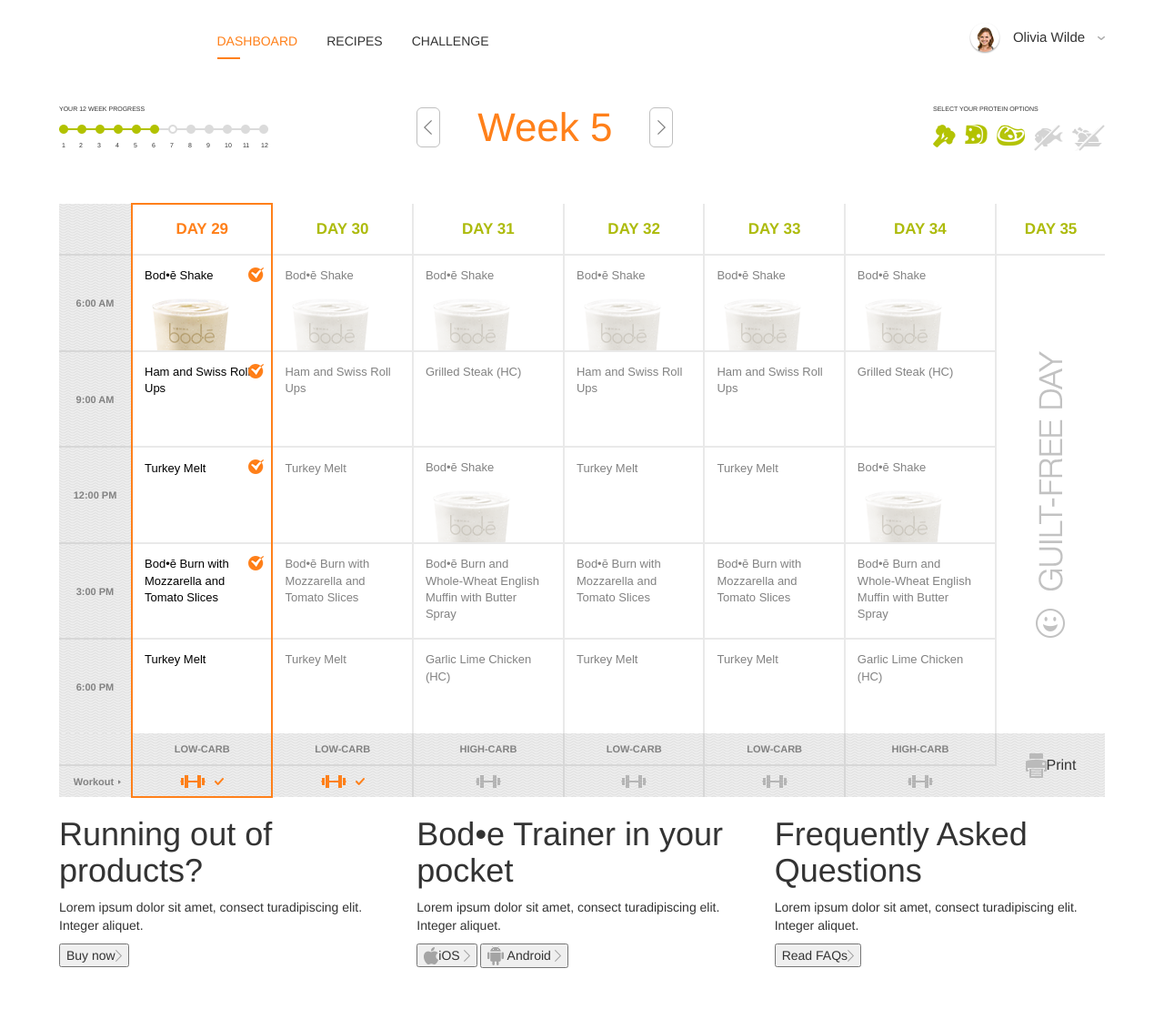
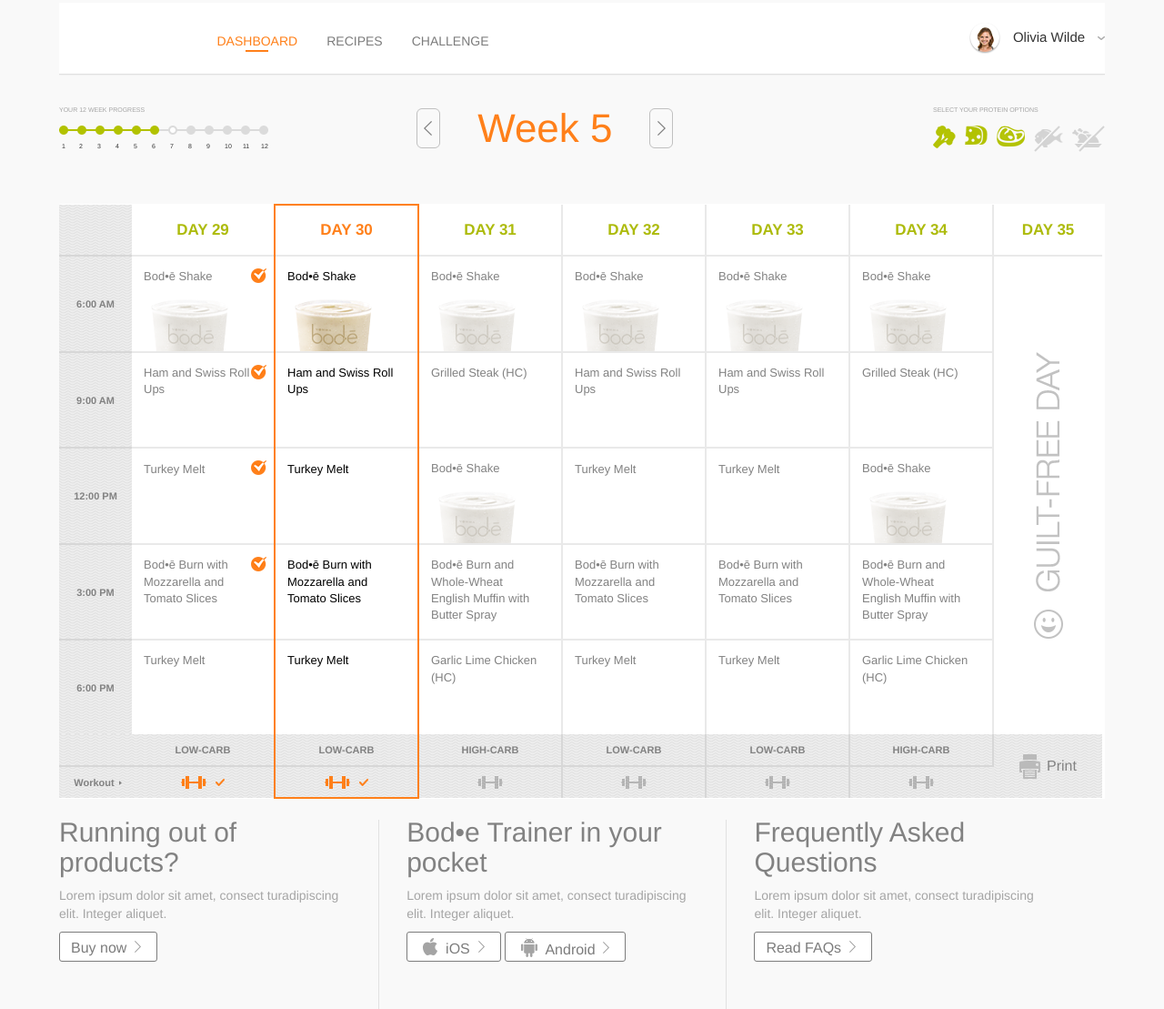
Before and after one commit to CycuMalBackup/supportplz, a website: page index.html in a window 1280 px wide. Shown: the part 17-1126 px from the top of the page at 91% size. Before the commit the page ends 1081 px from the top, so only its background shows below. Drawn offline with Linux system fonts and the light colour scheme.

Commit message:
jakotako z backgroundem

```diff
--- a/index.html
+++ b/index.html
@@ -13,7 +13,6 @@
 
 <body>
 <div class="container">
-    <div class="top-two-sections">
         <header>
             <div class="menu-margin hidden-sm-down"></div>
             <div class="menu-elements">
@@ -29,12 +28,13 @@
                 </div>
             </div>
             <div class="loggedIn">
-                <img class="photoOfLogged"src="./images/headerPhoto.png" alt="photo">
+                <img class="photoOfLogged" src="./images/headerPhoto.png" alt="photo">
                 <span>Olivia Wilde</span>
                 <img class="arrow" src="./images/headerArrowDown.png" alt="arrow_down">
             </div>
             <div class="clearfix"></div>
         </header>
+        <div class="underlinedHeader"></div>
         <section id="timetable">
             <div class="row">
                 <div class="col-xs-12 col-sm-12  col-sm-push-4 col-md-4 col-md-push-4 col-md-offset-0 week">
@@ -106,37 +106,46 @@
 
             </div>
         </section>
-    </div>
+
     <main>
 
         <section id="mealPlan">
-            <div class="tablePlaceHolder" style="overflow-x:auto;">
+            <div class="tablePlaceHolder">
             </div>
         </section>
 
         <section id="bottomBoxes">
             <div class="row">
-                <div class="col-sm-4 buyNow">
-                    <h1>Running out of products?</h1>
+                <div class="mainBottom buyNow">
+                    <h2>Running out of products?</h2>
                     <p>Lorem ipsum dolor sit amet, consect turadipiscing elit. Integer aliquet.</p>
-                    <button>Buy now<img src="./images/bottomButtonsArrow.png" alt="arrow"></button>
-                </div>
-                <div class="col-sm-4 trainer">
-                    <h1>Bod•e Trainer in your pocket</h1>
-                    <p>Lorem ipsum dolor sit amet, consect turadipiscing elit. Integer aliquet.</p>
-                    <button>
-                        <img src="./images/ios.png" alt="apple">iOS
-                        <img src="./images/bottomButtonsArrow.png" alt="arrow">
-                    </button>
-                    <button><img src="./images/android.png" alt="android">
-                        Android
+                    <button class="bottomButton btn btn-light">
+                        <span class="bottomButtonSpan">Buy now</span>
                         <img src="./images/bottomButtonsArrow.png" alt="arrow">
                     </button>
                 </div>
-                <div class="col-sm-4 faq">
-                    <h1>Frequently Asked Questions</h1>
+                <div class="bottomLine"></div>
+                <div class="mainBottom trainer">
+                    <h2>Bod•e Trainer in your pocket</h2>
                     <p>Lorem ipsum dolor sit amet, consect turadipiscing elit. Integer aliquet.</p>
-                    <button>Read FAQs<img src="./images/bottomButtonsArrow.png" alt="arrow"></button>
+                    <button class="bottomButton btn btn-light ios">
+                        <img src="./images/ios.png" alt="apple">
+                        <span class="bottomButtonSpan">iOS</span>
+                        <img src="./images/bottomButtonsArrow.png" alt="arrow">
+                    </button>
+                    <button class="bottomButton btn btn-light">
+                        <img src="./images/android.png" alt="android">
+                        <span class="bottomButtonSpan">Android</span>
+                        <img src="./images/bottomButtonsArrow.png" alt="arrow">
+                    </button>
+                </div>
+                <div class="bottomLine"></div>
+                <div class="mainBottom faq">
+                    <h2>Frequently Asked Questions</h2>
+                    <p>Lorem ipsum dolor sit amet, consect turadipiscing elit. Integer aliquet.</p>
+                    <button class="bottomButton btn btn-light">
+                        <span class="bottomButtonSpan">Read FAQs</span>
+                        <img src="./images/bottomButtonsArrow.png" alt="arrow"></button>
                 </div>
             </div>
         </section>
--- a/scripts/getresponse.js
+++ b/scripts/getresponse.js
@@ -1,7 +1,7 @@
 window.onload = function () {
     const maxWeek = 12,
         disabledClass = "disabled",
-        selectedDay = 1,
+        selectedDay = 2,
         guiltFree = "GUILT FREE";
     var currentWeek = 5,
         previousWeekButton = document.getElementsByClassName('js-week-previous')[0],
@@ -97,7 +97,7 @@
             var dailyMealPlan = mealPlan[i];
             var classForSelectedCell = getClassForSelectedCell(dailyMealPlan.day);
             if (dailyMealPlan.dietType === guiltFree) {
-                dietType += "<td rowspan=\"2\" class='" + classForSelectedCell + "'><img src=\"./images/print.png\" alt=\"print\"/><span>Print</span></td>";
+                dietType += "<td rowspan=\"2\" class='" + classForSelectedCell + "'><img src=\"./images/print.png\" alt=\"print\"/><span class='print'>Print</span></td>";
             } else {
                 dietType += "<td class='dietTypeCell " + classForSelectedCell + "'>" + dailyMealPlan.dietType + "</td>";
             }
--- a/styles/styles.scss
+++ b/styles/styles.scss
@@ -2,12 +2,18 @@
 $color-orange: #ff801a;
 $color-table: #e9e9e9;
 $color-green: #b5c409;
+$color-header-menu-bottom-buttons: #7c7c7c;
 $padding-food-options: 10px;
 $color-day-green: #adbb0c;
 $color-table-data-text: #828282;
 $color-background-body: #f9f9f9;
 $color-border-darker: #d7d7d7;
+$color-bottom-border: #e1e1e1;
+$color-paragraph: #a5a5a5;
 
+body{
+  background-color: $color-background-body;
+}
 .clearfix {
   clear: both;
 }
@@ -24,8 +30,8 @@
 header {
   max-height: 79px;
   padding: 22px 0;
+  background-color:white;
   .menu-margin {
-
     float: left;
     margin-left: 15%;
     width: 1px;
@@ -37,6 +43,7 @@
       float: left;
       margin-right: 32px;
       padding-top: 10px;
+      color: $color-header-menu-bottom-buttons;
       @media screen and (max-width: 391px) {
         margin-right: 10px;
       }
@@ -53,8 +60,8 @@
       width: 25px;
       height: 2px;
       background: $color-orange;
-      margin-top: 8px;
       color: $color-orange;
+      margin:auto;
     }
   }
   .loggedIn {
@@ -87,9 +94,14 @@
     }
   }
 }
-
+div.underlinedHeader {
+  background: url('../../images/underlinedHeader_03.png') repeat;
+  height: 2px;
+  width: 100%;
+}
 #timetable {
   padding: 33px 0;
+  background-color: $color-background-body;
   @media screen and (max-width: 768px) {
     width: 300px;
     margin: auto;
@@ -102,6 +114,7 @@
     p {
       font-size: 7px;
       margin: 0 0 12px 0;
+      color: $color-paragraph;
       @media screen and (max-width: 768px) {
         margin-left: 70px;
       }
@@ -200,6 +213,9 @@
         padding-top: 10px;
         float: right;
       }
+      p {
+        color: $color-paragraph;
+      }
     }
     ul {
       display: flex;
@@ -216,10 +232,12 @@
   }
 
 }
-
+main {
+  background-color: $color-background-body;
   #mealPlan {
     .tablePlaceHolder {
       overflow-x: auto;
+      background-color:white;
       tr.workoutTr, td.dietTypeCell {
         height: 35px;
         img.workoutDone {
@@ -247,6 +265,10 @@
       span.workout {
         margin: 11px 5px;
       }
+      span.print {
+        margin-left: 7px;
+        color: $color-table-data-text;
+      }
       .tableHeaderDay {
         font-size: 17px;
         color: $color-day-green;
@@ -262,12 +284,11 @@
           min-height: 90px;
           margin: 13px 23px 0 13px;
           text-align: left;
-
+          max-width: 120px;
           span.cellDataMeal {
             font-size: 13px;
             line-height: 1.4;
             padding-right: $padding-food-options;
-          font-family: arial;
             color: $color-table-data-text;
             text-align: left;
           }
@@ -336,6 +357,8 @@
     }
   }
 
+}
+
 .time {
   width: 85px;
 }
@@ -349,6 +372,42 @@
 }
 
 #bottomBoxes {
-  display: flex;
-  flex-direction: row;
+  :first-child {
+    margin-left: 0;
   }
+  .mainBottom {
+    width: 28%;
+    float: left;
+    h2 {
+      color: $color-table-data-text;
+    }
+    p {
+      color: $color-paragraph;
+    }
+  }
+  .bottomLine {
+    float:left;
+    width: 1px;
+    height: 26%;
+    background: $color-bottom-border;
+    margin: 23px 30px 0 25px;
+  }
+  button.bottomButton {
+    border: 1px solid $color-header-menu-bottom-buttons;
+    border-radius: 3px;
+    max-height: 33px;
+    min-width: 95px;
+    background-color: white;
+    span.bottomButtonSpan {
+      font-size: 16px;
+      color: $color-header-menu-bottom-buttons;
+      padding-bottom: 1px;
+    }
+    img {
+      padding: 0 5px 7px;
+      .bottomButton.btn.btn-light.ios {
+        margin-bottom: 5px;
+      }
+    }
+  }
+}
```
Also changed, not shown: images/underlinedHeader_03.png (added), styles/css/styles.css. Lines whose indentation alone changed are shown as unchanged.
